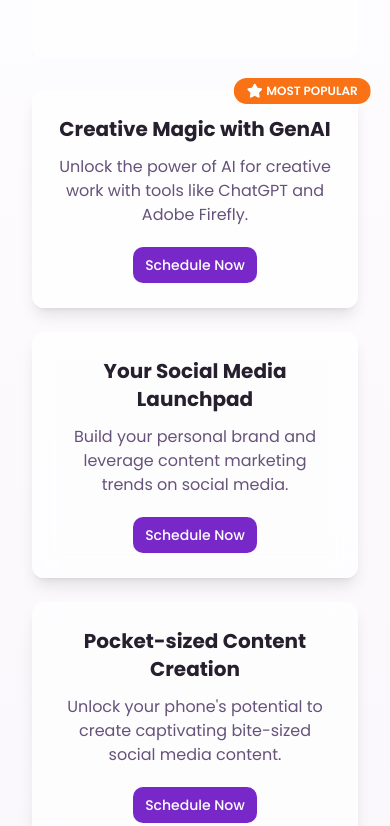
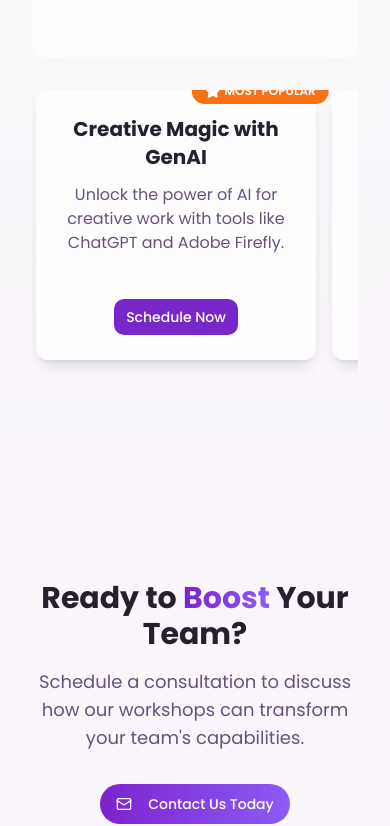
Before and after one commit to janesaWECOMM/portfolio-vision-scheduler, a React (Vite) app: page /workshops in a window 390 px wide. Shown: the part 1212-2038 px from the top of the page. Built offline with nearby package versions, Linux system fonts and the light colour scheme.

Commit message:
Make cards horizontally scrollable
Make the workshop cards horizontally scrollable on smaller screens.

```diff
--- a/src/components/WorkshopSection.tsx
+++ b/src/components/WorkshopSection.tsx
@@ -1,9 +1,10 @@
-
 import { Clock, Users, Book, GraduationCap, Presentation, Star } from "lucide-react";
 import { Button } from "@/components/ui/button";
 import { Badge } from "@/components/ui/badge";
 import { Tabs, TabsContent, TabsList, TabsTrigger } from "@/components/ui/tabs";
 import { useIsMobile } from "@/hooks/use-mobile";
+import { ScrollArea } from "@/components/ui/scroll-area";
+import { Carousel, CarouselContent, CarouselItem } from "@/components/ui/carousel";
 
 interface Workshop {
   id: string;
@@ -225,6 +226,19 @@ const WorkshopSection = () => {
                   </div>
                 </div>
                 <div>
+                  {isMobile ? (
+                    <ScrollArea className="w-full">
+                      <div className="flex space-x-4 pb-4 pl-1">
+                        {workshops
+                          .filter(workshop => workshop.category === "101 Workshop")
+                          .map(workshop => (
+                            <div key={workshop.id} className="min-w-[280px] max-w-[280px]">
+                              <SimpleWorkshopCard workshop={workshop} />
+                            </div>
+                          ))}
+                      </div>
+                    </ScrollArea>
+                  ) : (
                     <div className="grid grid-cols-1 md:grid-cols-2 gap-6">
                       {workshops
                         .filter(workshop => workshop.category === "101 Workshop")
@@ -232,6 +246,7 @@ const WorkshopSection = () => {
                           <SimpleWorkshopCard key={workshop.id} workshop={workshop} />
                         ))}
                     </div>
+                  )}
                 </div>
               </div>
             </TabsContent>
@@ -260,6 +275,19 @@ const WorkshopSection = () => {
                   </div>
                 </div>
                 <div>
+                  {isMobile ? (
+                    <ScrollArea className="w-full">
+                      <div className="flex space-x-4 pb-4 pl-1">
+                        {workshops
+                          .filter(workshop => workshop.category === "Deep-dive Series")
+                          .map(workshop => (
+                            <div key={workshop.id} className="min-w-[280px] max-w-[280px]">
+                              <SimpleWorkshopCard workshop={workshop} />
+                            </div>
+                          ))}
+                      </div>
+                    </ScrollArea>
+                  ) : (
                     <div className="grid grid-cols-1 md:grid-cols-2 gap-6">
                       {workshops
                         .filter(workshop => workshop.category === "Deep-dive Series")
@@ -267,6 +295,7 @@ const WorkshopSection = () => {
                           <SimpleWorkshopCard key={workshop.id} workshop={workshop} />
                         ))}
                     </div>
+                  )}
                 </div>
               </div>
             </TabsContent>
@@ -295,6 +324,19 @@ const WorkshopSection = () => {
                   </div>
                 </div>
                 <div>
+                  {isMobile ? (
+                    <ScrollArea className="w-full">
+                      <div className="flex space-x-4 pb-4 pl-1">
+                        {workshops
+                          .filter(workshop => workshop.category === "Mastery Level")
+                          .map(workshop => (
+                            <div key={workshop.id} className="min-w-[280px] max-w-[280px]">
+                              <SimpleWorkshopCard workshop={workshop} />
+                            </div>
+                          ))}
+                      </div>
+                    </ScrollArea>
+                  ) : (
                     <div className="grid grid-cols-1 md:grid-cols-2 gap-6">
                       {workshops
                         .filter(workshop => workshop.category === "Mastery Level")
@@ -302,6 +344,7 @@ const WorkshopSection = () => {
                           <SimpleWorkshopCard key={workshop.id} workshop={workshop} />
                         ))}
                     </div>
+                  )}
                 </div>
               </div>
             </TabsContent>
```
Lines whose indentation alone changed are shown as unchanged.
